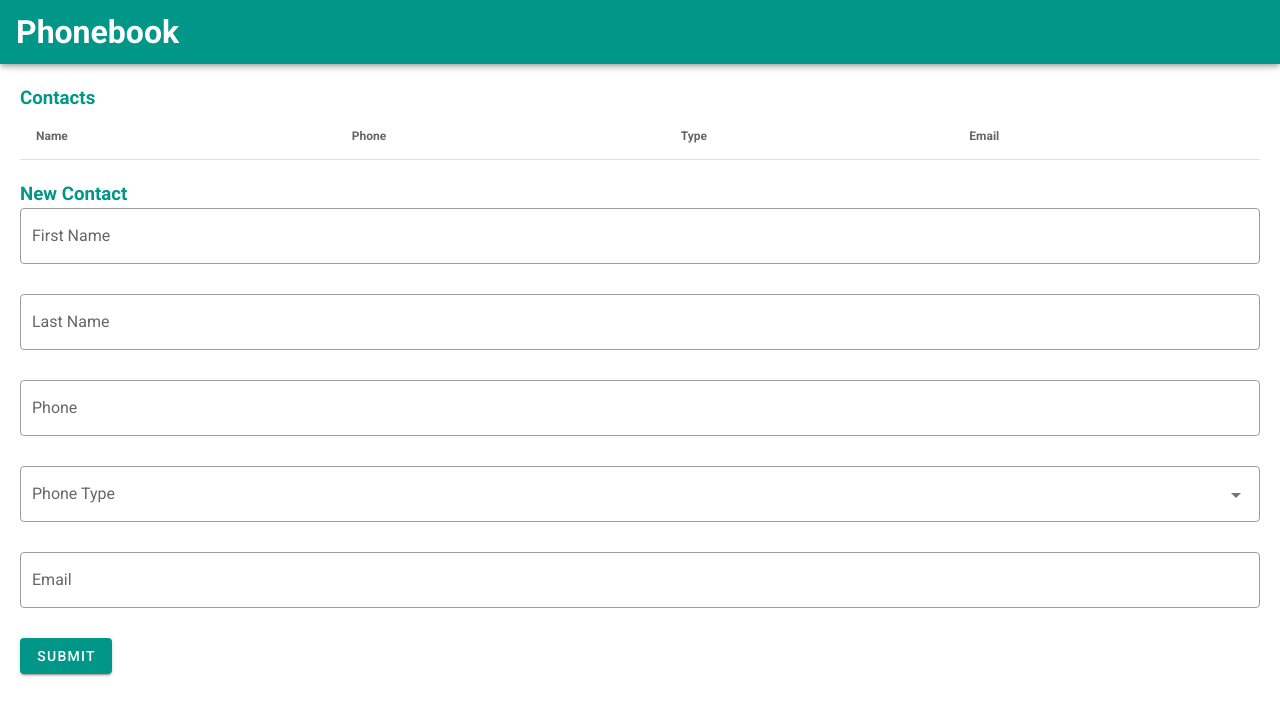
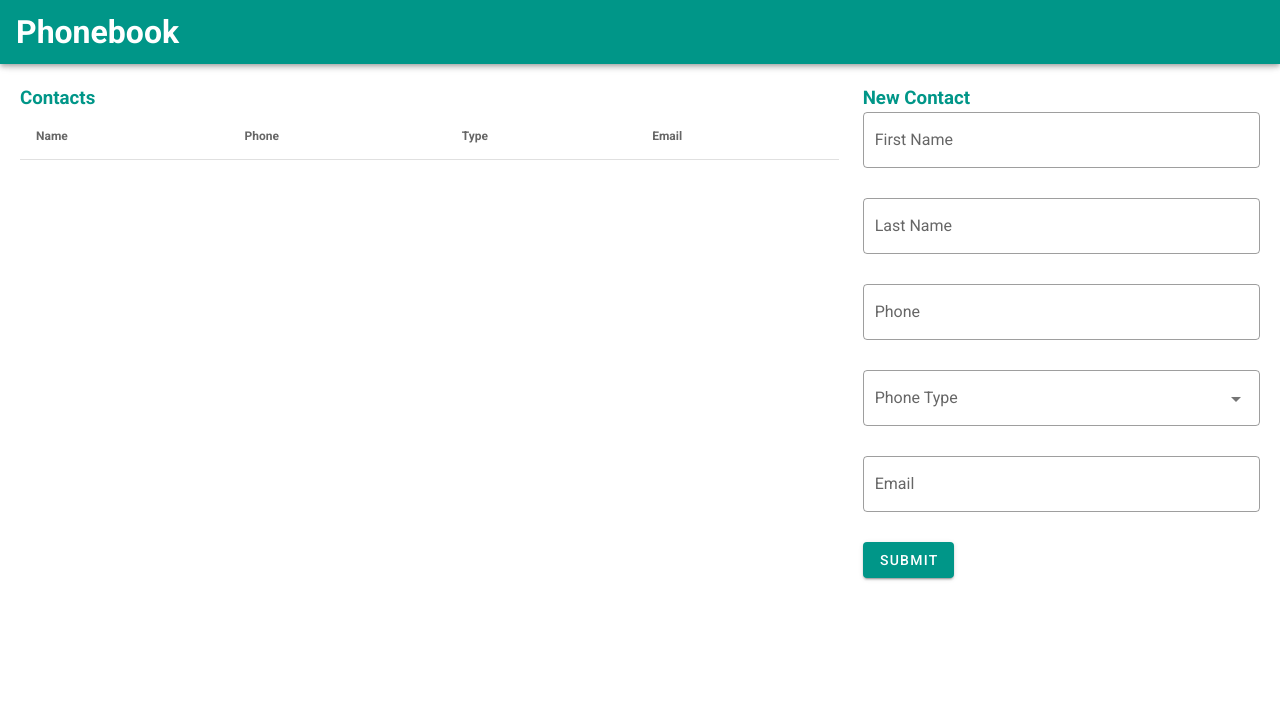
Before and after one commit to SpencerTruett/Vue-Phonebook, a Vue app: page / in a window 1280 px wide. Shown: the top 716 px of the page. Built offline with nearby package versions, Linux system fonts and the light colour scheme.

Commit message:
cleaned up layout with screen sizing

```diff
--- a/src/components/Phonebook.vue
+++ b/src/components/Phonebook.vue
@@ -1,7 +1,13 @@
 <template>
   <div>
-    <ContactsTable :contacts="contacts" />
-    <ContactForm @contact-submit="addContact" />
+    <v-row>
+      <v-col :lg="8" :md="12">
+        <ContactsTable :contacts="contacts" />
+      </v-col>
+      <v-col :lg="4" :md="12">
+        <ContactForm @contact-submit="addContact" />
+      </v-col>
+    </v-row>
   </div>
 </template>
 
```
